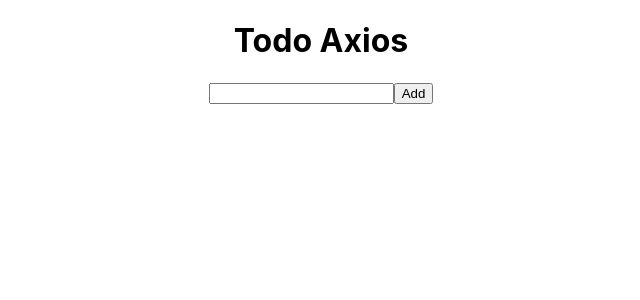
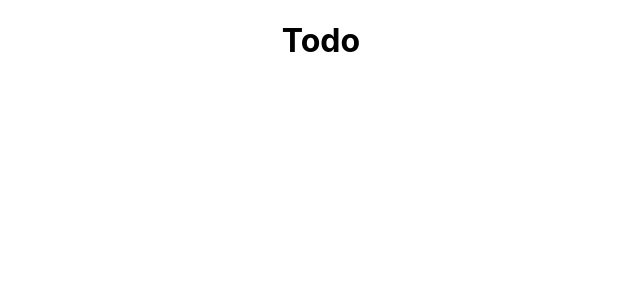
Before and after one commit to ankitsng0007/AnkitRepo, a React (Create React App) app in the folder RCT-101/Day-17/Asgn-1/todo-axios/: page / in a window 1280 px wide. Shown: the top 300 px of the page, without its empty margins (319-959 px from the left). Built offline with nearby package versions, Linux system fonts and the light colour scheme.

Commit message:
file added

```diff
--- a/RCT-101/Day-17/Asgn-1/todo-axios/src/App.js
+++ b/RCT-101/Day-17/Asgn-1/todo-axios/src/App.js
@@ -1,12 +1,11 @@
 import logo from './logo.svg';
 import './App.css';
+import { Todo } from './Component/Todo';
 
 function App() {
   return (
     <div className="App">
-      <h1>Todo Axios</h1>
-      <input palaceholder="Add Something"/>
-      <button>Add</button>
+      <Todo/>
     </div>
   );
 }
--- /dev/null
+++ b/RCT-101/Day-17/Asgn-1/todo-axios/src/Component/Todo.jsx
@@ -0,0 +1,6 @@
+
+export const Todo=()=>{
+    return(
+        <h1>Todo</h1>
+    )
+}
```
